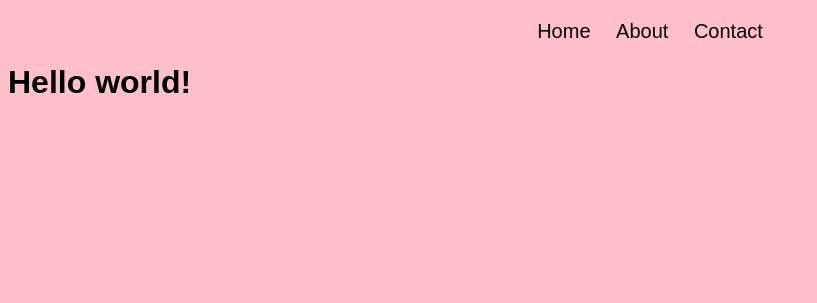
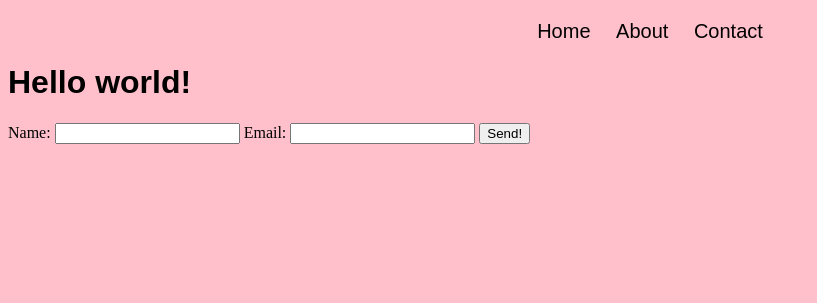
Before and after one commit to darrenvong/shefcodefirst-python-code, a Flask app: page / in a window 1280 px wide. Shown: the top 303 px of the page, without its empty margins (0-817 px from the left). Run offline with Flask 2, Linux system fonts and the light colour scheme.

Commit message:
Added code that will be used during class in session 4 (Flask part 2)

```diff
--- a/session4/in_class_app/app.py
+++ b/session4/in_class_app/app.py
@@ -1,4 +1,4 @@
-from flask import Flask, render_template
+from flask import Flask, render_template, request
 
 app = Flask("my_first_app")
 
@@ -6,6 +6,20 @@ app = Flask("my_first_app")
 def say_hello():
     return render_template("index.html")
 
+# Notice that the function name is different from above!
+# (say_hello_to rather than *just* say_hello!)
+@app.route("/<name>")
+def say_hello_to(name):
+    return render_template("hello.html", user=name)
+
+@app.route("/feedback", methods=["POST"])
+def get_feedback():
+    # request.values is a dictionary holding any
+    # POST request data not already part of the URL
+    data = request.values
+
+    return render_template("feedback.html", form_data=data)
+
 # Passing in "debug=True" as an (keyword) argument to app.run(...) will make your Flask powered
 # server/application refreshes automatically when you make any changes to this file.
 app.run(debug=True)
--- /dev/null
+++ b/session4/in_class_app/templates/hello.html
@@ -0,0 +1,5 @@
+{% include "header.html" %}
+
+  <h1>Hello {{ user }}!</h1>
+</body>
+</html>
--- a/session4/in_class_app/templates/index.html
+++ b/session4/in_class_app/templates/index.html
@@ -1,5 +1,15 @@
 {% include "header.html" %}
 
   <h1>Hello world!</h1>
+
+  <form action="/feedback" method="post">
+    <label for="name">Name: </label>
+    <input type="text" name="name" id="name">
+
+    <label for="email">Email: </label>
+    <input type="email" name="email" id="email">
+
+    <input type="submit" value="Send!">
+  </form>
 </body>
 </html>
```
Also changed, not shown: session4/in_class_app/templates/feedback.html (added, +9 -0 lines), session4/weather_data.json (added, +9 -0 lines).
